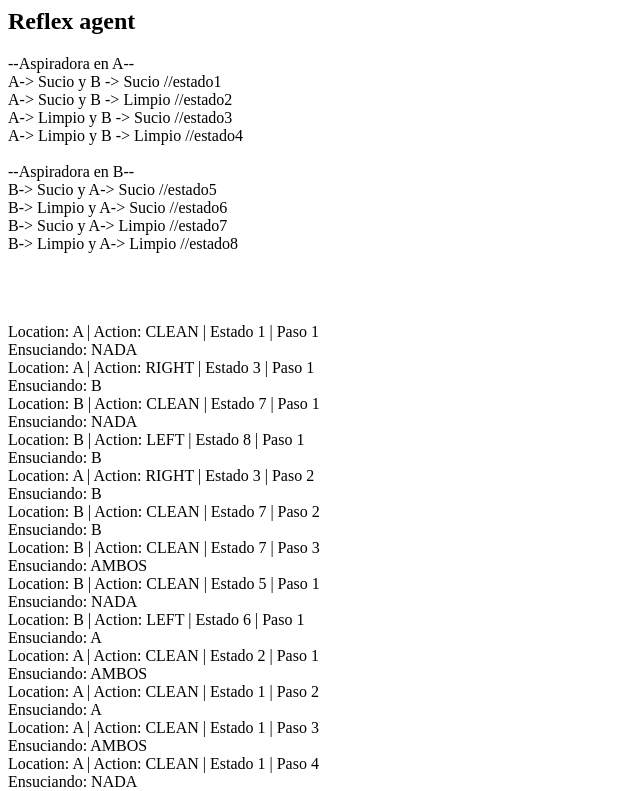
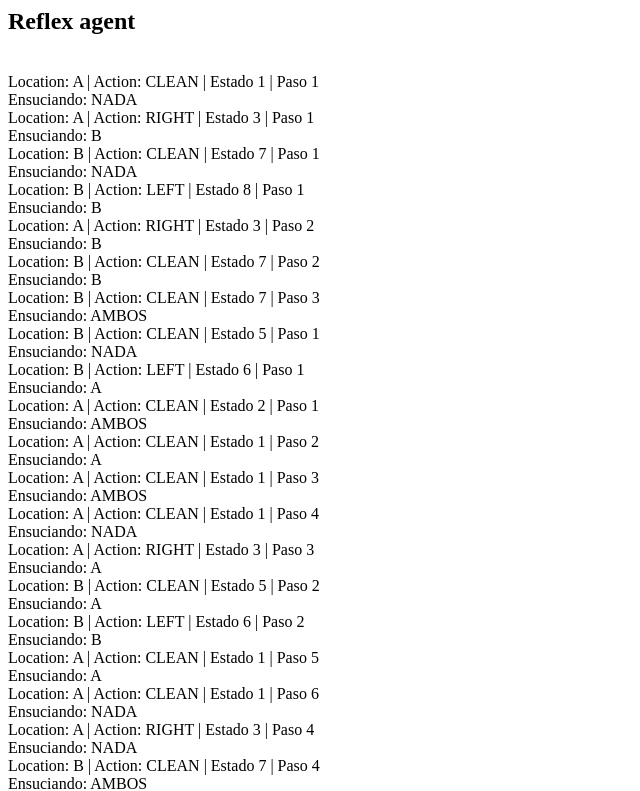
Before and after one commit to 200721968/IA_2021_200721968, a plain HTML site: page Aspiradora/01_reflex_agent.html in a window 1280 px wide. Shown: the top 791 px of the page, without its empty margins (0-640 px from the left). Drawn offline with Linux system fonts and the light colour scheme.

Commit message:
Update 01_reflex_agent.html

```diff
--- a/Aspiradora/01_reflex_agent.html
+++ b/Aspiradora/01_reflex_agent.html
@@ -1,17 +1,7 @@
 <html>
 <body>
 <h2>Reflex agent</h2>
-<p>--Aspiradora en A--<br>
-    A-> Sucio  y B -> Sucio   //estado1<br>
-    A-> Sucio  y B -> Limpio  //estado2<br>
-    A-> Limpio y B -> Sucio   //estado3<br>
-    A-> Limpio y B -> Limpio  //estado4<br><br>
 
-    --Aspiradora en B--<br>
-    B-> Sucio  y A-> Sucio    //estado5<br>
-    B-> Limpio y A-> Sucio    //estado6<br>
-    B-> Sucio  y A-> Limpio   //estado7<br>
-    B-> Limpio y A-> Limpio	  //estado8<br><br><br> </p>
 <p id="log"></p>
 <script type="text/javascript" src="01_reflex_agent.js"></script>
 </body>
```
